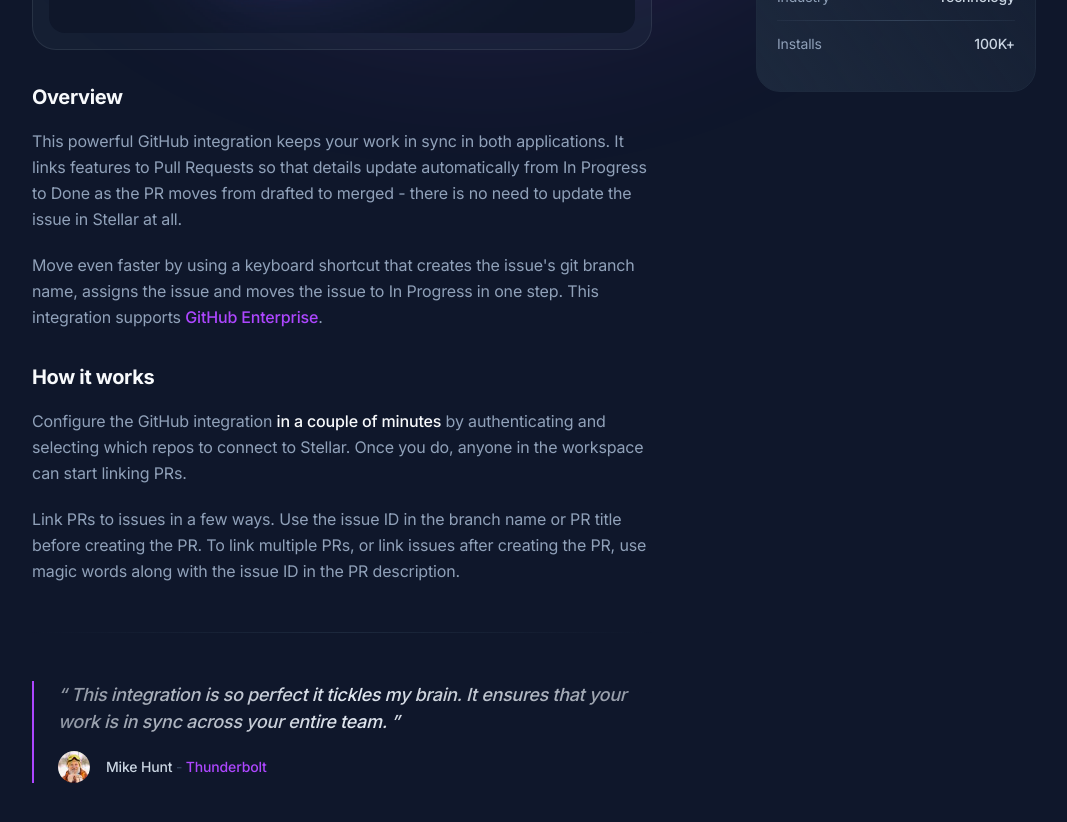
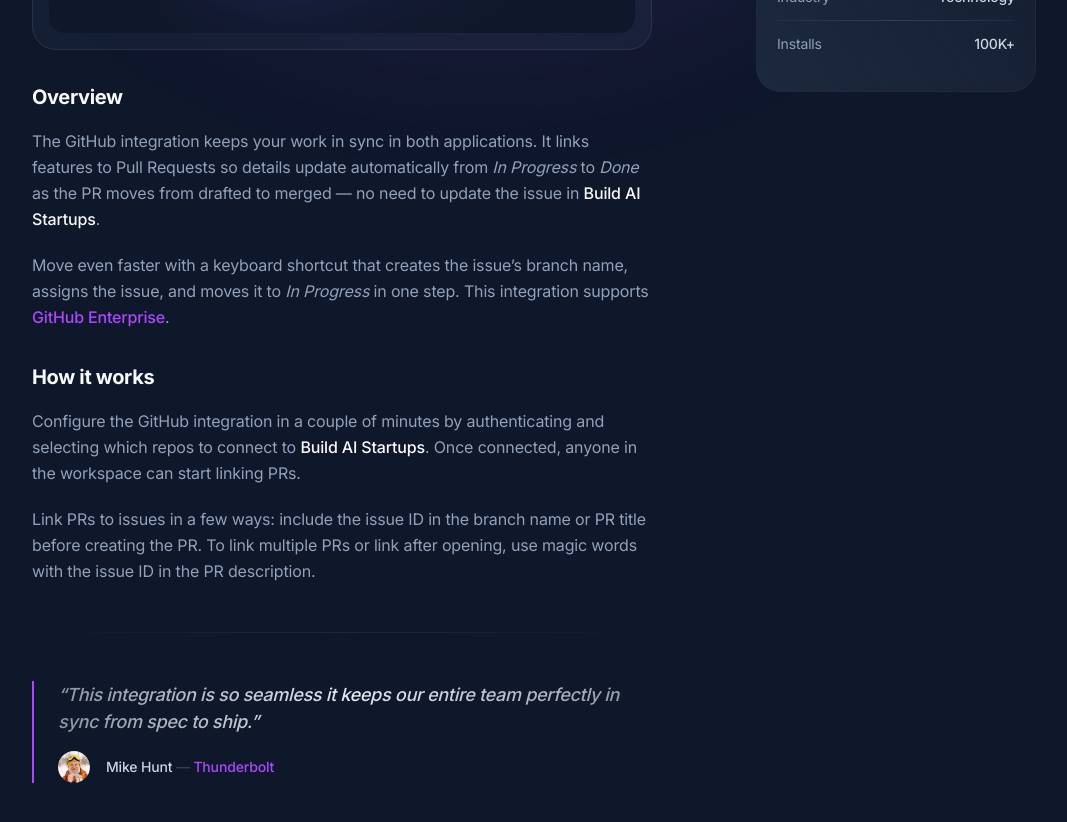
Before and after one commit to buildaistartups/buildaistartups.com, a Next.js app: page /integrations/single-post in a window 1280 px wide. Shown: the part 460-1282 px from the top of the page, without its empty margins (156-1223 px from the left). Built offline with nearby package versions, Linux system fonts and the light colour scheme; no server answers.

Commit message:
Update page.tsx

```diff
--- a/app/(default)/integrations/single-post/page.tsx
+++ b/app/(default)/integrations/single-post/page.tsx
@@ -1,8 +1,5 @@
-export const metadata = {
-  title: 'Integrations Post - BuildAIStartups',
-  description: 'Page description',
-}
-
+// app/(default)/integrations/single-post/page.tsx
+import type { Metadata } from 'next'
 import Link from 'next/link'
 import Image from 'next/image'
 import Illustration from '@/public/images/page-illustration.svg'
@@ -12,41 +9,85 @@ import Star from '@/public/images/star.svg'
 import Avatar from '@/public/images/post-avatar.jpg'
 import Particles from '@/components/particles'
 
+const SITE =
+  process.env.NEXT_PUBLIC_SITE_URL || 'https://www.buildaistartups.com'
+const CANON = `${SITE}/integrations/single-post`
+const OG = '/brand/og-default.png'
+
+export const metadata: Metadata = {
+  metadataBase: new URL(SITE),
+  title: 'GitHub Integration — Build AI Startups',
+  description:
+    'Connect GitHub to Build AI Startups to link PRDs, branches, and pull requests — keep work in sync automatically.',
+  alternates: { canonical: CANON },
+  openGraph: {
+    type: 'website',
+    url: CANON,
+    title: 'GitHub Integration — Build AI Startups',
+    description:
+      'Link PRs to issues, auto-update statuses, and ship with confidence using CI gates and previews.',
+    images: [{ url: OG, width: 1200, height: 630, alt: 'Build AI Startups' }],
+    siteName: 'Build AI Startups',
+  },
+  twitter: {
+    card: 'summary_large_image',
+    title: 'GitHub Integration — Build AI Startups',
+    description:
+      'Keep product work in sync from PRD to merged PR with the GitHub integration.',
+    images: [OG],
+  },
+}
+
 export default function IntegrationsSingle() {
   return (
     <section className="relative">
-
       {/* Radial gradient */}
-      <div className="absolute flex items-center justify-center top-0 -translate-y-1/2 left-1/2 -translate-x-1/2 pointer-events-none -z-10 w-[800px] aspect-square" aria-hidden="true">
-        <div className="absolute inset-0 translate-z-0 bg-purple-500 rounded-full blur-[120px] opacity-30"></div>
-        <div className="absolute w-64 h-64 translate-z-0 bg-purple-400 rounded-full blur-[80px] opacity-70"></div>
+      <div
+        className="absolute flex items-center justify-center top-0 -translate-y-1/2 left-1/2 -translate-x-1/2 pointer-events-none -z-10 w-[800px] aspect-square"
+        aria-hidden="true"
+      >
+        <div className="absolute inset-0 translate-z-0 bg-purple-500 rounded-full blur-[120px] opacity-30" />
+        <div className="absolute w-64 h-64 translate-z-0 bg-purple-400 rounded-full blur-[80px] opacity-70" />
       </div>
 
       {/* Particles animation */}
       <Particles className="absolute inset-0 h-96 -z-10" quantity={15} />
 
       {/* Illustration */}
-      <div className="md:block absolute left-1/2 -translate-x-1/2 -mt-16 blur-2xl opacity-90 pointer-events-none -z-10" aria-hidden="true">
-        <Image src={Illustration} className="max-w-none" width={1440} height={427} alt="Page Illustration" />
+      <div
+        className="md:block absolute left-1/2 -translate-x-1/2 -mt-16 blur-2xl opacity-90 pointer-events-none -z-10"
+        aria-hidden="true"
+      >
+        <Image
+          src={Illustration}
+          className="max-w-none"
+          width={1440}
+          height={427}
+          alt="Page Illustration"
+        />
       </div>
 
       <div className="max-w-6xl mx-auto px-4 sm:px-6">
         <div className="pt-32 md:pt-40">
-
           <div className="md:flex md:justify-between">
-
             {/* Page content */}
             <div className="md:grow pb-12 md:pb-20">
               <div className="max-w-[720px]">
-
                 <div className="flex flex-col lg:flex-row space-y-6 lg:space-y-0 lg:space-x-16">
-
                   {/* Back button */}
                   <div className="shrink-0">
                     <div className="sticky top-6">
-                      <Link className="flex items-center justify-center w-9 h-9 group border border-transparent rounded-full [background:linear-gradient(var(--color-slate-900),var(--color-slate-900))_padding-box,conic-gradient(var(--color-slate-400),var(--color-slate-700)_25%,var(--color-slate-700)_75%,var(--color-slate-400)_100%)_border-box] relative before:absolute before:inset-0 before:bg-slate-800/30 before:rounded-full before:pointer-events-none" href="/integrations">
-                        <span className="sr-only">Go back</span>
-                        <svg className="w-4 h-4 fill-purple-500" viewBox="0 0 16 16" xmlns="http://www.w3.org/2000/svg">
+                      <Link
+                        className="flex items-center justify-center w-9 h-9 group border border-transparent rounded-full [background:linear-gradient(var(--color-slate-900),var(--color-slate-900))_padding-box,conic-gradient(var(--color-slate-400),var(--color-slate-700)_25%,var(--color-slate-700)_75%,var(--color-slate-400)_100%)_border-box] relative before:absolute before:inset-0 before:bg-slate-800/30 before:rounded-full before:pointer-events-none"
+                        href="/integrations"
+                        aria-label="Back to integrations"
+                      >
+                        <svg
+                          className="w-4 h-4 fill-purple-500"
+                          viewBox="0 0 16 16"
+                          xmlns="http://www.w3.org/2000/svg"
+                          aria-hidden="true"
+                        >
                           <path d="M6.7 14.7l1.4-1.4L3.8 9H16V7H3.8l4.3-4.3-1.4-1.4L0 8z" />
                         </svg>
                       </Link>
@@ -56,81 +97,132 @@ export default function IntegrationsSingle() {
                   {/* Content */}
                   <div>
                     <article className="pb-12 mb-12 border-b [border-image:linear-gradient(to_right,transparent,var(--color-slate-800),transparent)1]">
-
                       <figure className="bg-slate-700/20 border border-slate-300/10 p-4 rounded-3xl mb-8">
-                        <Image className="w-full rounded-2xl" src={IntegrationImg} width={586} height={316} alt="Integration image" />
+                        <Image
+                          className="w-full rounded-2xl"
+                          src={IntegrationImg}
+                          width={586}
+                          height={316}
+                          alt="GitHub integration overview"
+                          priority
+                        />
                       </figure>
 
-                      <h1 className="sr-only">GitHub</h1>
+                      <h1 className="sr-only">GitHub Integration</h1>
 
                       {/* Post content */}
                       <div className="prose max-w-none text-slate-400 prose-headings:text-slate-50 prose-h2:text-xl prose-h2:mt-8 prose-h2:mb-4 prose-p:leading-relaxed prose-a:text-purple-500 prose-a:no-underline hover:prose-a:underline prose-strong:text-slate-50 prose-strong:font-medium prose-blockquote:pl-5 prose-blockquote:xl:-ml-5 prose-blockquote:border-l-2 prose-blockquote:border-purple-500 prose-blockquote:font-medium prose-blockquote:text-slate-300 prose-blockquote:italic">
                         <h2>Overview</h2>
                         <p>
-                          This powerful GitHub integration keeps your work in sync in both applications. It links features to Pull Requests so that details update automatically from In Progress to Done as the PR moves from drafted to merged - there is no need to update the issue in Stellar at all.
+                          The GitHub integration keeps your work in sync in both
+                          applications. It links features to Pull Requests so details
+                          update automatically from <em>In&nbsp;Progress</em> to{' '}
+                          <em>Done</em> as the PR moves from drafted to merged — no need
+                          to update the issue in <strong>Build AI Startups</strong>.
                         </p>
                         <p>
-                          Move even faster by using a keyboard shortcut that creates the issue's git branch name, assigns the issue and moves the issue to In Progress in one step. This integration supports <a href="#0">GitHub Enterprise</a>.
+                          Move even faster with a keyboard shortcut that creates the
+                          issue’s branch name, assigns the issue, and moves it to
+                          <em> In&nbsp;Progress</em> in one step. This integration
+                          supports <a href="#0">GitHub Enterprise</a>.
                         </p>
+
                         <h2>How it works</h2>
                         <p>
-                          Configure the GitHub integration <strong className="text-slate-50 font-medium">in a couple of minutes</strong> by authenticating and selecting which repos to connect to Stellar. Once you do, anyone in the workspace can start linking PRs.
+                          Configure the GitHub integration in a couple of minutes by
+                          authenticating and selecting which repos to connect to{' '}
+                          <strong>Build AI Startups</strong>. Once connected, anyone in
+                          the workspace can start linking PRs.
                         </p>
                         <p>
-                          Link PRs to issues in a few ways. Use the issue ID in the branch name or PR title before creating the PR. To link multiple PRs, or link issues after creating the PR, use magic words along with the issue ID in the PR description.
+                          Link PRs to issues in a few ways: include the issue ID in the
+                          branch name or PR title before creating the PR. To link
+                          multiple PRs or link after opening, use magic words with the
+                          issue ID in the PR description.
                         </p>
                       </div>
                     </article>
 
                     <aside className="pl-6 border-l-2 border-purple-500">
-                      <p className="inline-flex font-medium italic text-lg bg-clip-text text-transparent bg-linear-to-r from-slate-200/60 via-slate-200 to-slate-200/60 pb-4">“ This integration is so perfect it tickles my brain. It ensures that your work is in sync across your entire team. ”</p>
+                      <p className="inline-flex font-medium italic text-lg bg-clip-text text-transparent bg-linear-to-r from-slate-200/60 via-slate-200 to-slate-200/60 pb-4">
+                        “This integration is so seamless it keeps our entire team
+                        perfectly in sync from spec to ship.”
+                      </p>
                       <footer className="flex items-center space-x-4">
-                        <Image className="shrink-0 rounded-full" src={Avatar} width={32} height={32} alt="Author" />
+                        <Image
+                          className="shrink-0 rounded-full"
+                          src={Avatar}
+                          width={32}
+                          height={32}
+                          alt="Author avatar"
+                        />
                         <div className="text-sm font-medium text-slate-300">
-                          Mike Hunt <span className="text-slate-700">-</span> <a className="text-purple-500 hover:underline" href="#0">Thunderbolt</a>
+                          Mike Hunt <span className="text-slate-700">—</span>{' '}
+                          <a className="text-purple-500 hover:underline" href="#0">
+                            Thunderbolt
+                          </a>
                         </div>
                       </footer>
                     </aside>
                   </div>
-
                 </div>
-
               </div>
             </div>
 
             {/* Sidebar */}
             <aside className="md:w-64 lg:w-80 md:shrink-0 md:pt-[3.75rem] lg:pt-0 pb-12 md:pb-20">
               <div className="sticky top-6 md:pl-6 lg:pl-10">
-
-                {/* Sidebar content */}
                 <div className="space-y-6">
-
                   {/* Widget */}
                   <div className="bg-linear-to-tr from-slate-800 to-slate-800/25 rounded-3xl border border-slate-800">
                     <div className="px-5 py-6">
                       <div className="text-center mb-5">
                         <div className="mb-4">
-                          <div className="relative inline-flex">
-                            <Image src={IntegrationIcon} width={80} height={80} alt="Icon 08" />
-                            <Image className="absolute top-0 -right-1" src={Star} width={24} height={24} alt="Star" aria-hidden="true" />
+                          <div className="relative inline-flex" aria-hidden="true">
+                            <Image
+                              src={IntegrationIcon}
+                              width={80}
+                              height={80}
+                              alt="GitHub icon"
+                            />
+                            <Image
+                              className="absolute top-0 -right-1"
+                              src={Star}
+                              width={24}
+                              height={24}
+                              alt="Featured"
+                              aria-hidden="true"
+                            />
                           </div>
                         </div>
                         <button className="btn-sm text-slate-300 hover:text-white transition duration-150 ease-in-out group [background:linear-gradient(var(--color-slate-900),var(--color-slate-900))_padding-box,conic-gradient(var(--color-slate-400),var(--color-slate-700)_25%,var(--color-slate-700)_75%,var(--color-slate-400)_100%)_border-box] relative before:absolute before:inset-0 before:bg-slate-800/70 before:rounded-full before:pointer-events-none">
                           <span className="relative inline-flex items-center">
-                            Install Integration <span className="tracking-normal text-purple-500 group-hover:translate-x-0.5 transition-transform duration-150 ease-in-out ml-1">-&gt;</span>
+                            Install Integration{' '}
+                            <span className="tracking-normal text-purple-500 group-hover:translate-x-0.5 transition-transform duration-150 ease-in-out ml-1">
+                              -&gt;
+                            </span>
                           </span>
                         </button>
                       </div>
                       <ul className="text-sm">
                         <li className="flex items-center justify-between space-x-2 py-3 border-t [border-image:linear-gradient(to_right,--theme(--color-slate-700/.3),--theme(--color-slate-700),--theme(--color-slate-700/.3))1]">
                           <span className="text-slate-400">Company</span>
-                          <span className="text-slate-300 font-medium">Github</span>
+                          <span className="text-slate-300 font-medium">GitHub</span>
                         </li>
                         <li className="flex items-center justify-between space-x-2 py-3 border-t [border-image:linear-gradient(to_right,--theme(--color-slate-700/.3),--theme(--color-slate-700),--theme(--color-slate-700/.3))1]">
                           <span className="text-slate-400">Website</span>
-                          <a className="text-purple-500 font-medium flex items-center space-x-1" href="#0">
+                          <a
+                            className="text-purple-500 font-medium flex items-center space-x-1"
+                            href="#0"
+                          >
                             <span>github.com</span>
-                            <svg className="fill-current" xmlns="http://www.w3.org/2000/svg" width="9" height="9">
+                            <svg
+                              className="fill-current"
+                              xmlns="http://www.w3.org/2000/svg"
+                              width="9"
+                              height="9"
+                              aria-hidden="true"
+                            >
                               <path d="m1.285 8.514-.909-.915 5.513-5.523H1.663l.01-1.258h6.389v6.394H6.794l.01-4.226z" />
                             </svg>
                           </a>
@@ -146,14 +238,10 @@ export default function IntegrationsSingle() {
                       </ul>
                     </div>
                   </div>
-
                 </div>
-
               </div>
             </aside>
-
           </div>
-
         </div>
       </div>
     </section>
```
